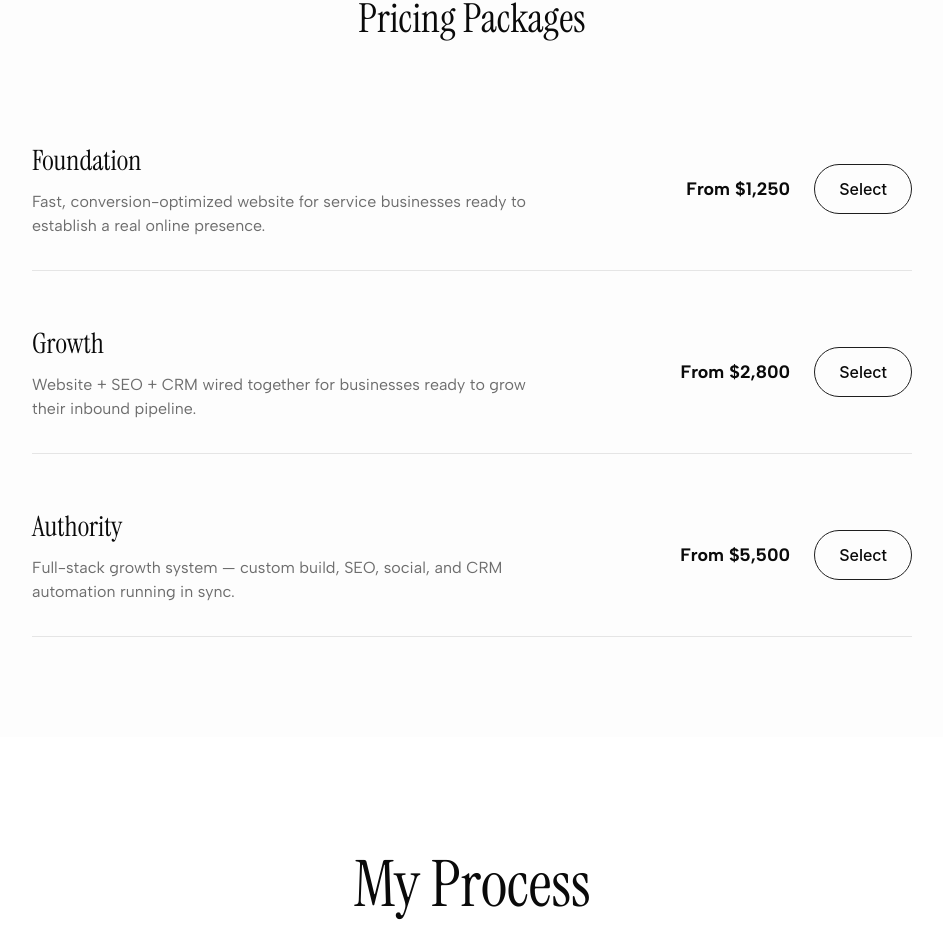
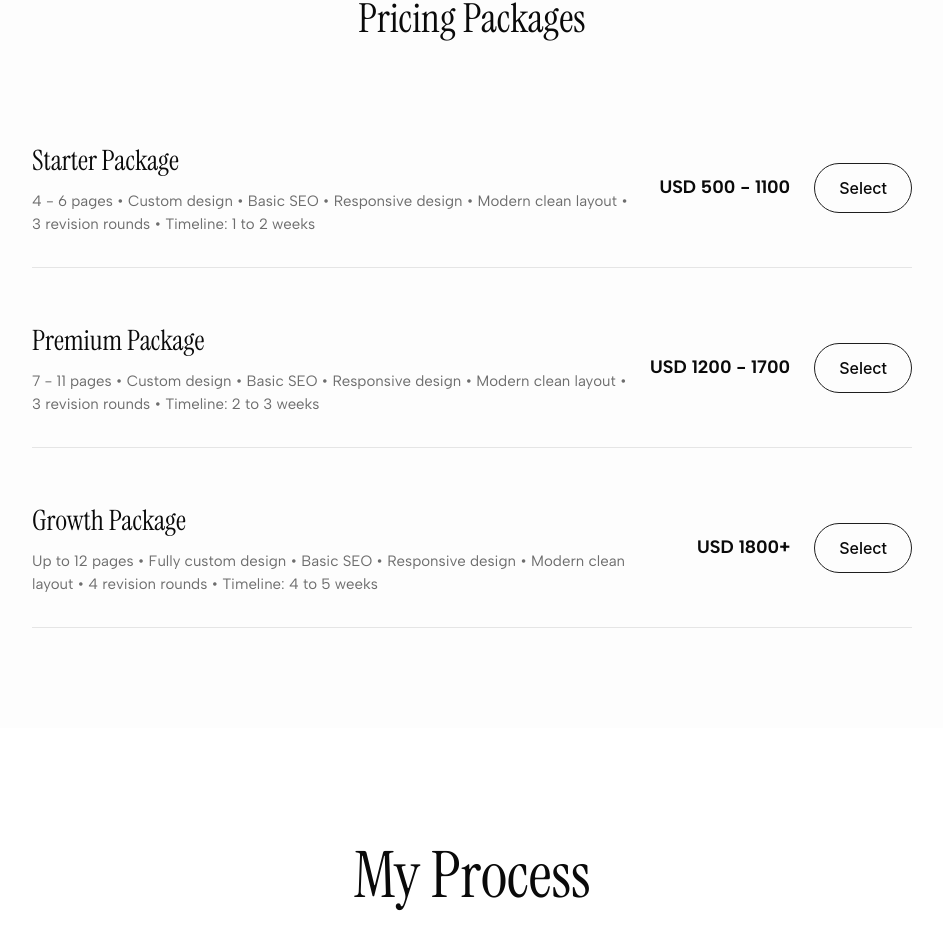
Before and after one commit to maheshikabandara/MaheshikaBandaraPortfolio, a React (Vite) app: page / in a window 1280 px wide. Shown: the part 3845-4782 px from the top of the page, without its empty margins (168-1111 px from the left). Built offline with nearby package versions, Linux system fonts and the light colour scheme.

Commit message:
Update AnimatedPortfolio.tsx

```diff
--- a/src/app/components/AnimatedPortfolio.tsx
+++ b/src/app/components/AnimatedPortfolio.tsx
@@ -275,9 +275,21 @@ function MyWorks({ onProjectClick }: { onProjectClick: (data: any) => void }) {
 // --- Pricing Section ---
 function PricingSection() {
   const plans = [
-    { name: "Foundation", price: "From $1,250", desc: "Fast, conversion-optimized website for service businesses ready to establish a real online presence." },
-    { name: "Growth", price: "From $2,800", desc: "Website + SEO + CRM wired together for businesses ready to grow their inbound pipeline." },
-    { name: "Authority", price: "From $5,500", desc: "Full-stack growth system — custom build, SEO, social, and CRM automation running in sync." }
+    {
+      title: "Starter Package",
+      price: "USD 500 - 1100",
+      features: "4 - 6 pages • Custom design • Basic SEO • Responsive design • Modern clean layout • 3 revision rounds • Timeline: 1 to 2 weeks"
+    },
+    {
+      title: "Premium Package",
+      price: "USD 1200 - 1700",
+      features: "7 - 11 pages • Custom design • Basic SEO • Responsive design • Modern clean layout • 3 revision rounds • Timeline: 2 to 3 weeks"
+    },
+    {
+      title: "Growth Package",
+      price: "USD 1800+",
+      features: "Up to 12 pages • Fully custom design • Basic SEO • Responsive design • Modern clean layout • 4 revision rounds • Timeline: 4 to 5 weeks"
+    }
   ];
 
   return (
@@ -288,8 +300,8 @@ function PricingSection() {
           {plans.map((plan, idx) => (
             <div key={idx} className="border-b border-[#e5e5e5] py-[32px] flex flex-col md:flex-row justify-between items-start md:items-center gap-[16px] group">
               <div className="flex flex-col gap-[8px]">
-                <p className="font-['Instrument_Serif',serif] text-[28px]">{plan.name}</p>
-                <p className="font-['Albert_Sans',sans-serif] text-[#6d6d6d] max-w-[500px]">{plan.desc}</p>
+                <p className="font-['Instrument_Serif',serif] text-[28px]">{plan.title}</p>
+                <p className="font-['Albert_Sans',sans-serif] text-[#6d6d6d] max-w-[600px] text-[15px]">{plan.features}</p>
               </div>
               <div className="flex items-center gap-[24px]">
                 <p className="font-['Albert_Sans',sans-serif] font-bold text-[18px]">{plan.price}</p>
@@ -307,7 +319,6 @@ function PricingSection() {
     </AnimatedSection>
   );
 }
-
 // --- Process Section ---
 interface ProcessCardProps {
   index: number;
```
